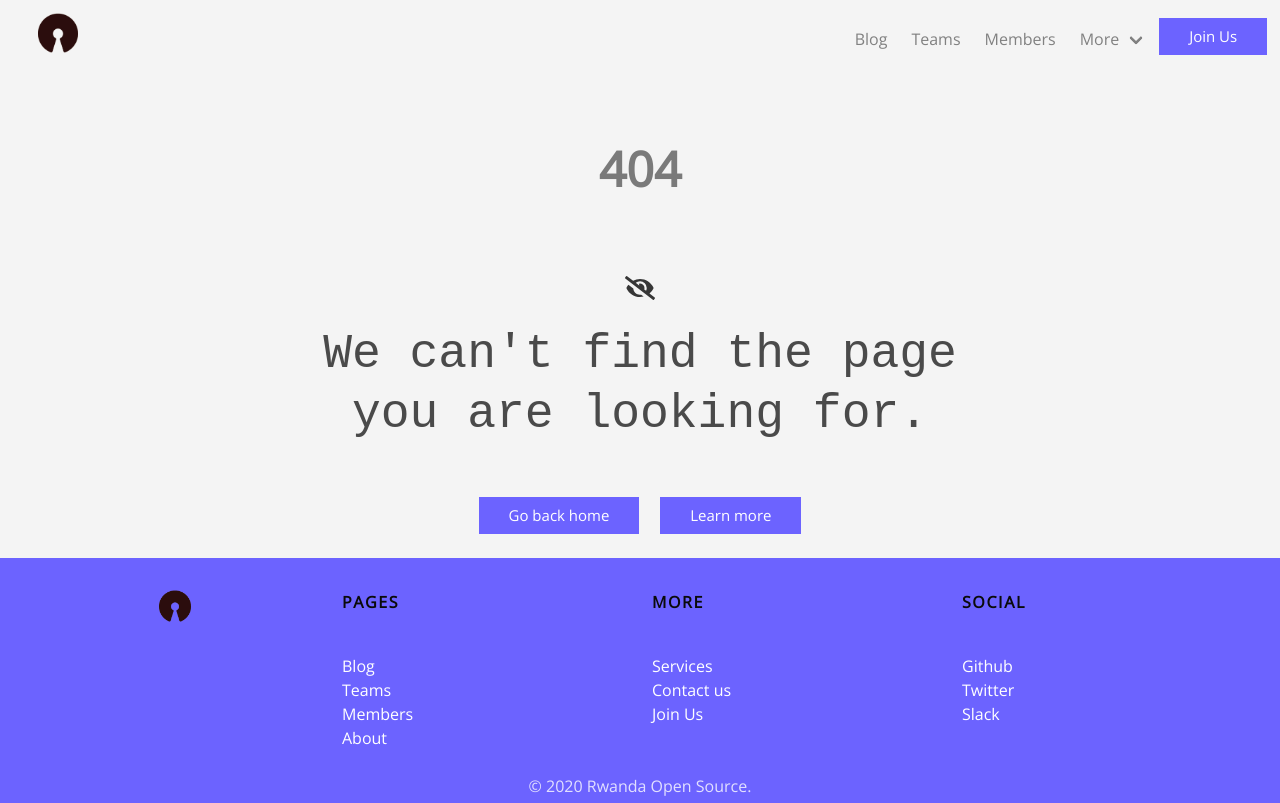
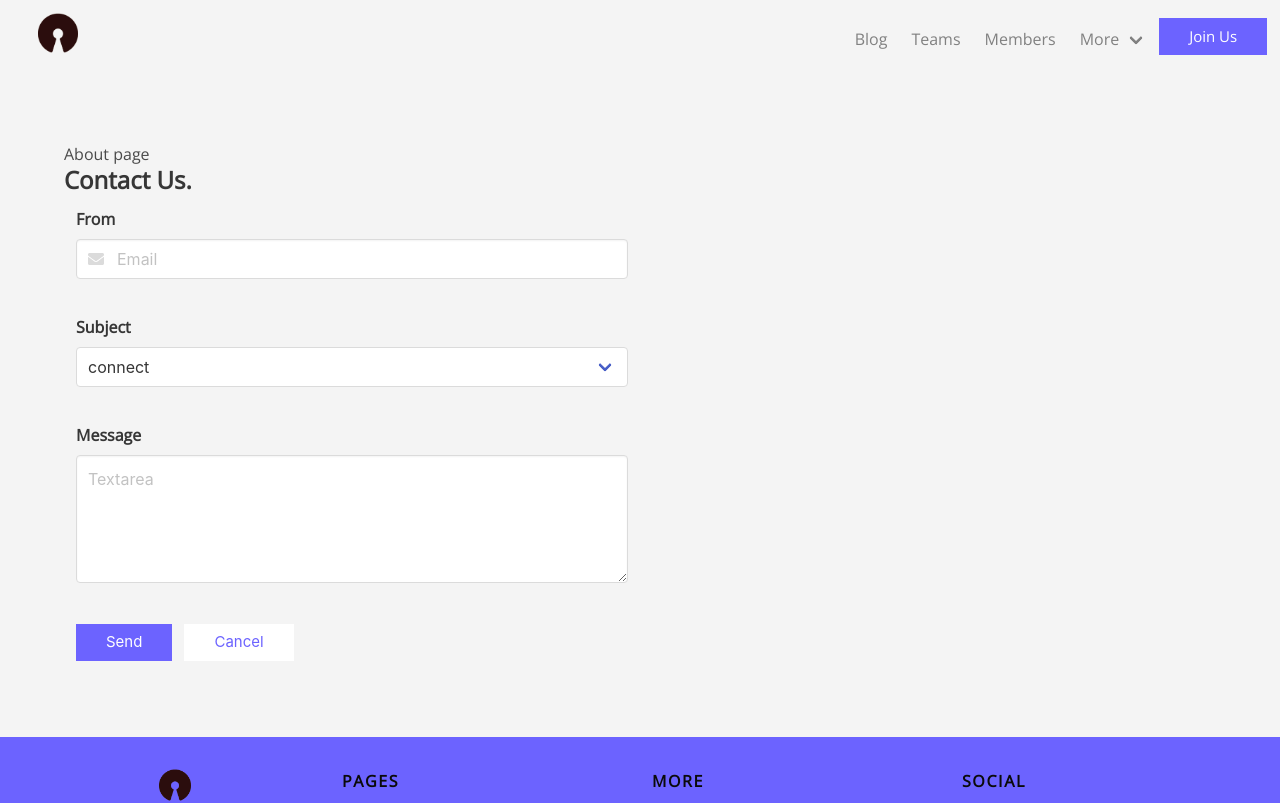
Before and after one commit to rwandaopensource/web, a React app: page /about in a window 1280 px wide. Shown: the top 803 px of the page. Built offline with nearby package versions, Linux system fonts and the light colour scheme.

Commit message:
contact us

```diff
--- a/package.json
+++ b/package.json
@@ -5,8 +5,7 @@
   "main": "src/index.js",
   "scripts": {
     "start": "serve ./dist",
-    "clean": "rm -rf ./dist",
-    "build": "yarn clean && NODE_ENV=production webpack --config webpack.config.js && yarn favicon",
+    "build": "NODE_ENV=production webpack --config webpack.config.js && yarn favicon",
     "favicon": "cp ./public/favicon.ico ./dist/favicon.ico",
     "test": "NODE_ENV=test jest --c=jest.config.js --logHeapUsage --runInBand  --no-cache  --detectOpenHandles --forceExit",
     "start:dev": "NODE_ENV=development webpack-dev-server --config webpack.config.js --hot",
--- a/src/components/Footer.js
+++ b/src/components/Footer.js
@@ -56,7 +56,7 @@ class Footer extends React.Component {
               Contact us{" "}
             </a>
             <br />
-            <a href="/about#join" className="has-text-white">
+            <a href="/about/?s=join#contact" className="has-text-white">
               {" "}
               Join Us{" "}
             </a>
--- a/src/components/Header.js
+++ b/src/components/Header.js
@@ -57,7 +57,7 @@ class Header extends React.Component {
                 <a href='/about' className='navbar-item header-link'> About us </a>
               </div>
             </div>
-            <a href='/about#' className='navbar-item custom-button button has-margin-left-7-mobile has-padding-7-mobile'> Join Us </a>
+            <a href='/about/?s=join#contact' className='navbar-item custom-button button has-margin-left-7-mobile has-padding-7-mobile'> Join Us </a>
           </div>
         </div>
       </nav>
--- a/src/helpers/url.js
+++ b/src/helpers/url.js
@@ -7,8 +7,9 @@ export const url = (() => {
   if (/staging/.test(host)) {
     return "https://opensource-staging.herokuapp.com";
   }
-  return "https://api.opensource.org.rw";
+  return "https://api-opensource.herokuapp.com";
 })();
 
 export const homeStatsURL = `${url}/stats/home`;
 export const membersPageURL = page => `${url}/members?page=${page}`;
+export const contactUsURL = `${url}/contact`;
--- a/src/index.js
+++ b/src/index.js
@@ -4,7 +4,7 @@
  * redux, actions, and dispatchers should be in redux folder
  * pages i.e components that are rendered in <Route> should be in pages folder
  * reusable components like header and footer should be in components folder
- * axios requests and validations should be in helpers folder
+ * validations should be in helpers folder
  * images, json files, font-files should all be in assets folder
  * tests should be in the same folder as the components they are testing(unit testing) and should end with .test.js or .spec.js
  */
--- a/src/pages/NotFound.js
+++ b/src/pages/NotFound.js
@@ -22,9 +22,9 @@ class NotFound extends React.Component {
           </span>
           <br />
           <p className="subtitle is-1 is-family-monospace">
-              We can&apos;t find the page <br/ >you are looking for.
+             The page you are looking for <br/ > is not yet here.
           </p>
-          <a href="/about" className="button custom-button">
+          <a href="/" className="button custom-button">
                   Go back home
           </a>
           &nbsp; &nbsp; &nbsp;
--- /dev/null
+++ b/src/pages/about.js
@@ -0,0 +1,171 @@
+import React from "react";
+import Header from "../components/Header";
+import Footer from "../components/Footer";
+import { contactUsURL } from "../helpers/url";
+
+class About extends React.Component {
+  constructor(props) {
+    super(props);
+    let subject = document.location.search.replace("?s=", "");
+    if (!subject) subject = "connect"
+    let data = window.sessionStorage.getItem("contactUs");
+    let state = {};
+    if (data) {
+      state = JSON.parse(data);
+    } else {
+      state = {
+        from: "",
+        subject,
+        message: "",
+        isFromValid: true,
+        isMessageValid: true,
+      };
+    }
+    state.status = "not_started";
+    this.state = state;
+    this.handleInput = this.handleInput.bind(this);
+    this.submit = this.submit.bind(this);
+    this.cancel = this.cancel.bind(this);
+  }
+  handleInput(name) {
+    return function(e) {
+      e.preventDefault();
+      const { value } = e.target;
+      this.setState({ [name]: value });
+      this.setState({ isMessageValid: true, isFromValid: true });
+      const cache = this.state;
+      delete cache.status;
+      window.sessionStorage.setItem("contactUs", JSON.stringify(cache));
+    }.bind(this);
+  }
+  handleInvalid(name) {
+    return function(e) {
+      e.preventDefault();
+      this.setState({ [name] : false });
+      const cache = this.state;
+      delete cache.status;
+      window.sessionStorage.setItem("contactUs", JSON.stringify(cache));
+    }.bind(this);
+  }
+  submit(e) {
+    e.preventDefault();
+    const { isFromValid, isMessageValid, from, message, subject } = this.state;
+    if (isFromValid && isMessageValid ) {
+      this.setState({ status: "pending" });
+      fetch(contactUsURL,
+        {
+          method: "POST",
+          headers: {
+            "Content-Type": "application/json",
+          },
+          body: JSON.stringify({ from, message, subject }),
+        }).then(res => {
+        if (res.status === 200 ) {
+          this.cancel({ preventDefault : () => {} });
+          this.setState({ status: "not_started" });
+          return
+        }
+        throw null;
+      }).catch(()=> {
+        this.setState({ status: "fail" });
+      });
+    }
+  }
+
+  cancel(e) {
+    e.preventDefault();
+    window.sessionStorage.removeItem("contactUs");
+    this.setState({
+      from: "",
+      subject: "Connect",
+      message: "",
+      isFromValid: true,
+      isMessageValid: true,
+      status: "not_started",
+    });
+  }
+
+  render() {
+    const { message, from, subject, isMessageValid, isFromValid, status  } = this.state;
+    return (
+      <div className="page-container section">
+        <Header />
+        <div className="container ">
+          <div className="has-text-centered-mobile">
+            <h1> About page </h1>
+          </div>
+          <form className="has-text-centered-mobile is-vcentered" onSubmit={this.submit}>
+            <span className="title is-4 is-full" id="contact"> Contact Us. </span>
+            <div className="field column is-half">
+              <label className="label">From</label>
+              <div className={`control has-icons-left${isFromValid ? "" : " has-icons-right"}`}>
+                <input
+                  className={`input${ isFromValid ? "" : " is-danger"}`}
+                  type="email"
+                  placeholder="Email"
+                  value={from}
+                  onChange={this.handleInput("from")}
+                  onInvalid={this.handleInvalid("isFromValid")}
+                  required
+                />
+                <span className="icon is-small is-left">
+                  <i className="fas fa-envelope"></i>
+                </span>
+                {isFromValid || (
+                  <span className="icon is-small is-right">
+                    <i className="fas fa-exclamation-triangle"></i>
+                  </span>
+                )}
+              </div>
+              {isFromValid ? <span/>: <p className="help is-danger"> This email is invalid </p>}
+            </div>
+
+            <div className="field column is-half">
+              <label className="label">Subject</label>
+              <div className="control">
+                <div className="select is-fullwidth">
+                  <select value={subject} onChange={this.handleInput("subject")} required>
+                    <option> connect </option>
+                    <option> inquiry</option>
+                    <option> join </option>
+                    <option> report </option>
+                    <option> request </option>
+                  </select>
+                </div>
+              </div>
+            </div>
+
+            <div className="field column is-half">
+              <label className="label">Message</label>
+              <div className="control">
+                <textarea
+                  className={`textarea${ isMessageValid? "": " is-danger"}`}
+                  placeholder="Textarea"
+                  value={message} minLength={3}
+                  onChange={this.handleInput("message")}
+                  onInvalid={this.handleInvalid("isMessageValid")}
+                  required>
+                </textarea>
+              </div>
+              {isMessageValid? (<span/>) : <p className="help is-danger"> message is too small </p>}
+            </div>
+
+            <div className="field is-grouped column is-half">
+              <div className="control">
+                <button type="submit" className={`button custom-button${ status === "pending"? " is-loading" : "" }`}>
+                Send
+                </button>
+              </div>
+              <div className="control">
+                <button className="button second-button" onClick={this.cancel}> Cancel </button>
+              </div>
+            </div>
+          </form>
+        </div>
+        <Footer />
+      </div>
+    )
+  }
+}
+
+export default About;
--- a/src/pages/index.js
+++ b/src/pages/index.js
@@ -4,6 +4,7 @@ import { BrowserRouter as Router, Switch, Route } from "react-router-dom";
 import Home from "./Home";
 import NotFound from "./NotFound";
 import Members from "./Members";
+import About from "./about";
 
 class App extends React.Component {
   constructor(props) {
@@ -17,6 +18,7 @@ class App extends React.Component {
         <Switch>
           <Route exact path="/" component={Home} />
           <Route exact path="/members" component={Members} />
+          <Route exact path="/about" component={About} />
           {/* this need needs to come after all other routes */}
           <Route exact path="*" component={NotFound} />
         </Switch>
--- a/src/scss/reusable.scss
+++ b/src/scss/reusable.scss
@@ -21,6 +21,17 @@ html {
   font-size: 15px;
   width: fit-content;
   color: white;
+}
+
+.second-button {
+  border: none !important;
+  border-radius: 0;
+  background-color: white;
+  padding: 2px 30px 2px 30px;
+  margin-top: 5px;
+  font-size: 15px;
+  width: fit-content;
+  color: $primary-color;
 }
 
 .font-primary {
```
Also changed, not shown: 1 other file (tests, documents, lock files or other folders).
